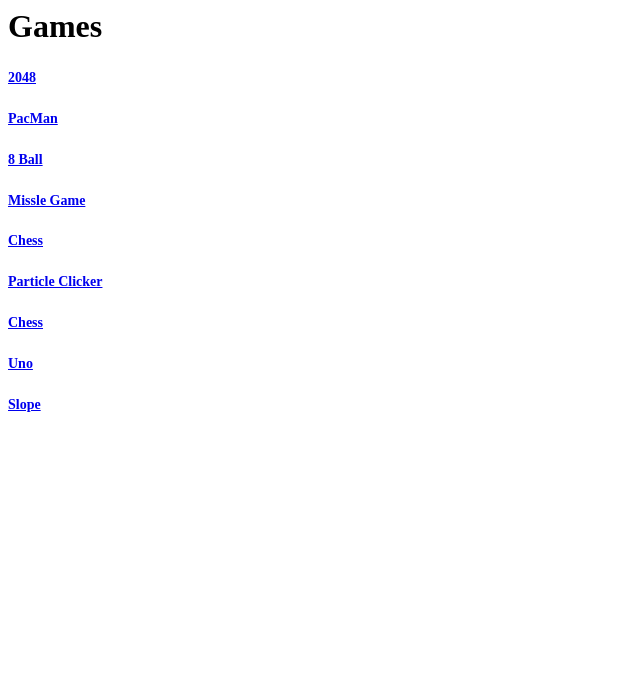
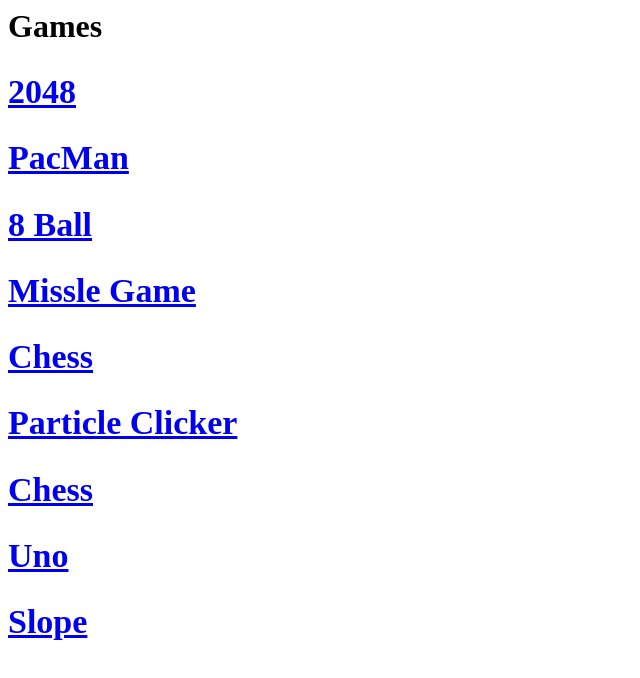
Before and after one commit to RealMaoMao/games, a plain HTML site: page index.html in a window 1280 px wide. Shown: the whole page, without its empty margins (0-640 px from the left). Drawn offline with Linux system fonts and the light colour scheme.

Commit message:
Update index.html

```diff
--- a/index.html
+++ b/index.html
@@ -8,7 +8,7 @@
 }
 
 h2 {
-  font-size: 30px;
+  font-size: 34px;
 }
 
 p {
@@ -17,15 +17,15 @@
 </style>
 <h1>Games</h1>
 
-<h2><p><a href="https://realmaomao.github.io/XD/" target="_blank">2048</a></p></h2>
-<h2><p><a href="https://realmaomao.github.io/XD1/" target="_blank">PacMan</a></p></h2>
-<h2><p><a href="https://realmaomao.github.io/XD2/" target="_blank">8 Ball</a></p></h2>
-<h2><p><a href="https://realmaomao.github.io/XD3/" target="_blank">Missle Game</a></p></h2>
-<h2><p><a href="https://realmaomao.github.io/XD5/" target="_blank">Chess</a></p></h2>
-<h2><p><a href="https://realmaomao.github.io/XD6/" target="_blank">Particle Clicker</a></p></h2>
-<h2><p><a href="https://realmaomao.github.io/XD7/" target="_blank">Chess</a></p></h2>
-<h2><p><a href="https://realmaomao.github.io/uno/" target="_blank">Uno</a></p></h2>
-<h2><p><a href="https://realmaomao.github.io/slope/" target="_blank">Slope</a></p></h2>
+<h2><a href="https://realmaomao.github.io/XD/" target="_blank">2048</a></h2>
+<h2><a href="https://realmaomao.github.io/XD1/" target="_blank">PacMan</a></h2>
+<h2><a href="https://realmaomao.github.io/XD2/" target="_blank">8 Ball</a></h2>
+<h2><a href="https://realmaomao.github.io/XD3/" target="_blank">Missle Game</a></h2>
+<h2><a href="https://realmaomao.github.io/XD5/" target="_blank">Chess</a></h2>
+<h2><a href="https://realmaomao.github.io/XD6/" target="_blank">Particle Clicker</a></h2>
+<h2><a href="https://realmaomao.github.io/XD7/" target="_blank">Chess</a></h2>
+<h2><a href="https://realmaomao.github.io/uno/" target="_blank">Uno</a></h2>
+<h2><a href="https://realmaomao.github.io/slope/" target="_blank">Slope</a></h2>
 
 
 </body>
```
